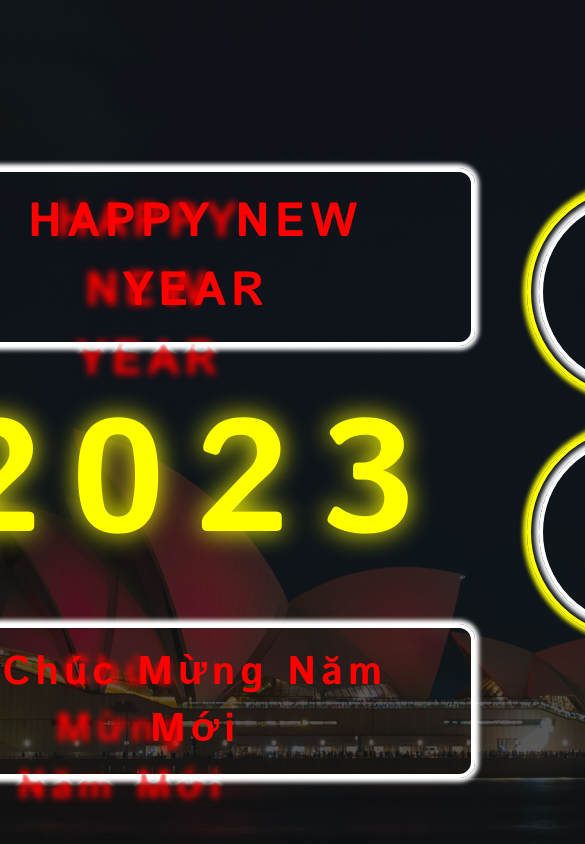
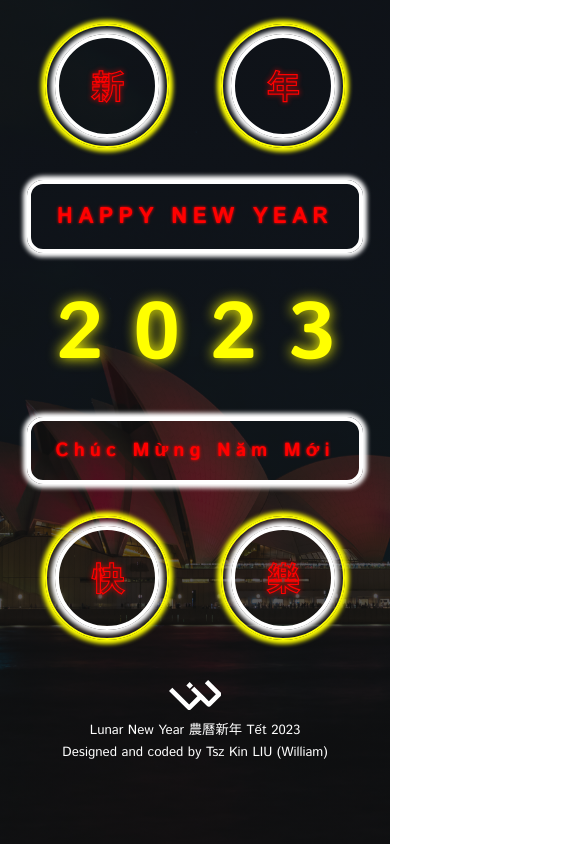
Before and after one commit to liutkwilliam/neontextsproject, a plain HTML site: page index.html in a window 390 px wide. Shown: the top 844 px of the page, 585 px wide, since content can reach past the window. Drawn offline with Linux system fonts and the light colour scheme.

Commit message:
mobile layout completed

```diff
--- a/cantonese.scss
+++ b/cantonese.scss
@@ -52,7 +52,7 @@ body {
 .text-layer {
     position: relative;
     display: block;
-    padding: 1rem 2rem;
+    padding: 1rem 1.5rem;
     margin: .5rem;
     text-align: center;
     user-select: none;
@@ -133,6 +133,7 @@ body {
 .numbers {
     font-size: $number-font;
     letter-spacing: 30px;
+    margin-right:-30px;
 }
 
 // logo
@@ -155,3 +156,118 @@ body {
         filter: brightness(10%);
     }
 }
+
+// Responsive layout
+@media (max-width: 1299.98px) {
+    .cantonese {
+        font-size: $han-font / 1.5;
+        -webkit-text-stroke: $stroke / 1.5 $primary;
+    }
+    .english {
+        font-size: $english-font / 1.5;
+    }
+    .vietnamese {
+        font-size: $vietnamese-font / 1.5;
+    }
+    .numbers {
+        font-size: $number-font / 1.5;
+    }
+    .outer-circle {
+        border: 2px solid $secondary;
+        margin: 0 auto;
+        &:nth-child(2) {
+            margin: 1.5rem auto;
+        }
+    }
+
+    .inner-circle {
+        padding: 2rem;
+        width: $circle-sides / 1.5;
+        height: $circle-sides / 1.5;
+    }
+    .grid-container {
+        gap: 15px;
+    }
+}
+@media (max-width: 991.98px) {
+    .english {
+        font-size: $english-font / 2;
+    }
+    .vietnamese {
+        font-size: $vietnamese-font / 2;
+    }
+    .numbers {
+        font-size: $number-font / 2;
+    }
+    .grid-container {
+        gap: 10px;
+    }
+}
+@media (max-width: 767.98px) {
+    .cantonese {
+        font-size: $han-font / 2;
+        -webkit-text-stroke: $stroke / 2 $primary;
+    }
+    .outer-circle {
+        border: 2px solid $secondary;
+        margin: 1.5rem auto;
+    }
+
+    .inner-circle {
+        padding: 2rem;
+        width: $circle-sides / 2;
+        height: $circle-sides / 2;
+    }
+    .main-container {
+        padding: 0;
+    }
+    .inner-container {
+        &.mobile {
+            display: flex;
+            align-items: center;
+            justify-content: center;
+            flex-wrap: wrap;
+            width: 100%;
+        }
+    }
+    .grid-container {
+        grid-template-columns: auto;
+        gap: 5px;
+    }
+}
+@media (max-width: 575.98px) {
+    .cantonese {
+        font-size: $han-font / 2.5;
+        -webkit-text-stroke: $stroke / 3 $primary;
+    }
+    .english {
+        font-size: $english-font / 2.1;
+    }
+    .vietnamese {
+        font-size: $vietnamese-font / 2.1;
+    }
+    .outer-circle {
+        border: 2px solid $secondary;
+        margin: 1rem auto;
+    }
+
+    .inner-circle {
+        padding: 1.5rem;
+        width: $circle-sides / 2.5;
+        height: $circle-sides / 2.5;
+    }
+    .grid-container {
+        gap: 0;
+    }
+    .logo {
+        text-align: center;
+        font-size: smaller;
+        margin-top: 1rem;
+        img {
+            height: 30px;
+        }
+        p {
+            margin: .2rem auto;
+        }
+    }
+}
--- a/index.html
+++ b/index.html
@@ -11,7 +11,7 @@
 <body>
     <div class="main-container">
         <div class="grid-container">
-            <div class="inner-container">
+            <div class="inner-container mobile">
                 <div class="outer-circle">
                     <div class="text-layer border inner-circle">
                         <span class="neon-text cantonese" data-text="新">新</span>
@@ -34,7 +34,7 @@
                     <span class="neon-text filled primary vietnamese" data-text="Chúc Mừng Năm Mới">Chúc Mừng Năm Mới</span>
                 </div>
             </div>
-            <div class="inner-container">
+            <div class="inner-container mobile">
                 <div class="outer-circle">
                     <div class="text-layer border inner-circle">
                         <span class="neon-text cantonese" data-text="快">快</span>
```
Also changed, not shown: cantonese.css, 1 other file.
